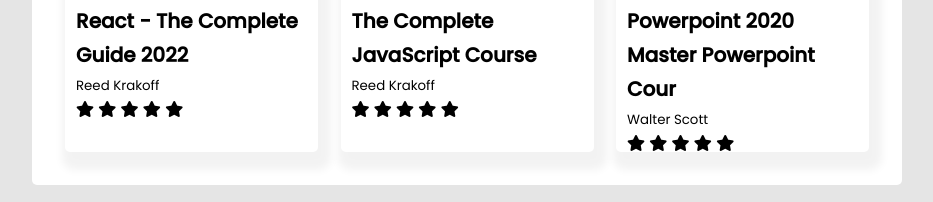
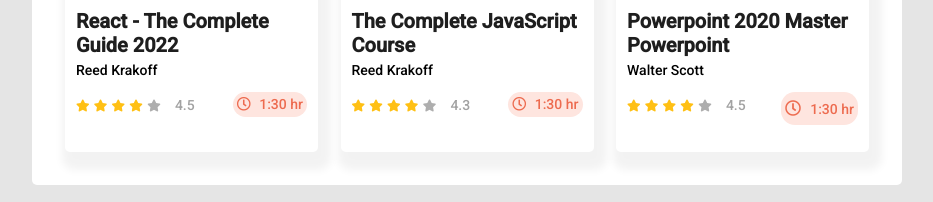
Before and after one commit to ahanafislam/PHero-leader-bord, a plain HTML site: page index.html in a window 1280 px wide. Shown: the part 1061-1263 px from the top of the page, without its empty margins (173-1106 px from the left). Drawn offline with Linux system fonts and the light colour scheme.

Commit message:
Done Job

```diff
--- a/index.html
+++ b/index.html
@@ -119,11 +119,16 @@
                     <small>Reed Krakoff</small>
                     <div class="course-info">
                         <div class="rating">
+                            <i class="fas fa-star rated"></i>
+                            <i class="fas fa-star rated"></i>
+                            <i class="fas fa-star rated"></i>
+                            <i class="fas fa-star rated"></i>
                             <i class="fas fa-star"></i>
-                            <i class="fas fa-star"></i>
-                            <i class="fas fa-star"></i>
-                            <i class="fas fa-star"></i>
-                            <i class="fas fa-star"></i>
+                            <small>4.5</small>
+                            <small class="course-duration">
+                                <i class="far fa-clock"></i>
+                                <small>1:30 hr</small>
+                            </small>
                         </div>
                     </div>
                 </article>
@@ -133,25 +138,35 @@
                     <small>Reed Krakoff</small>
                     <div class="course-info">
                         <div class="rating">
+                            <i class="fas fa-star rated"></i>
+                            <i class="fas fa-star rated"></i>
+                            <i class="fas fa-star rated"></i>
+                            <i class="fas fa-star rated"></i>
                             <i class="fas fa-star"></i>
-                            <i class="fas fa-star"></i>
-                            <i class="fas fa-star"></i>
-                            <i class="fas fa-star"></i>
-                            <i class="fas fa-star"></i>
+                            <small>4.3</small>
+                            <small class="course-duration">
+                                <i class="far fa-clock"></i>
+                                <small>1:30 hr</small>
+                            </small>
                         </div>
                     </div>
                 </article>
                 <article class="course">
                     <img src="images/courses/course-2.png" alt="Powerpoint-Course-Pic">
-                    <h2>Powerpoint 2020 Master Powerpoint Cour</h2>
+                    <h2>Powerpoint 2020 Master Powerpoint</h2>
                     <small>Walter Scott</small>
                     <div class="course-info">
                         <div class="rating">
+                            <i class="fas fa-star rated"></i>
+                            <i class="fas fa-star rated"></i>
+                            <i class="fas fa-star rated"></i>
+                            <i class="fas fa-star rated"></i>
                             <i class="fas fa-star"></i>
-                            <i class="fas fa-star"></i>
-                            <i class="fas fa-star"></i>
-                            <i class="fas fa-star"></i>
-                            <i class="fas fa-star"></i>
+                            <small>4.5</small>
+                            <span class="course-duration">
+                                <i class="far fa-clock"></i>
+                                <small>1:30 hr</small>
+                            </span>
                         </div>
                     </div>
                 </article>
--- a/style.css
+++ b/style.css
@@ -1,5 +1,6 @@
 /* Import Fonts */
 @import url('https://fonts.googleapis.com/css2?family=Poppins:wght@400;500&display=swap');
+@import url('https://fonts.googleapis.com/css2?family=Roboto:wght@500&display=swap');
 
 /* Common Style */
 *{
@@ -28,6 +29,7 @@ a{
     text-decoration: none;
     color: var(--brand-color);
     font-size: 16px;
+    font-weight: 400;
 }
 
 h1{
@@ -178,6 +180,56 @@ main > .container{
     height: 104px;
 }
 
+.course h2,small{
+    font-family: 'Roboto', sans-serif;
+}
+
+.course h2{
+    margin-top: 5px;
+    color: #1E1E1E;
+    line-height: 24px;
+}
+
+.course small{
+    font-weight: 400;
+    font-size: 14px;
+    line-height: 17px;
+}
+
+.fa-star{
+    font-size: 12px;
+    color: #AEAEAE;
+}
+
+.fas.fa-star.rated{
+    color: #FFC014;
+}
+
+.rating{
+    margin: 10px 0;
+}
+
+.rating small{
+    color: #A2A2A2;
+    margin-left: 10px;
+
+}
+
+.course-duration{
+    float: right;
+    background-color:#FEE5DF;
+    padding: 4px;
+    border-radius: 14px;
+}
+
+.course-duration small, .fa-clock{
+    color: #ED6B4F;
+}
+
+.course-duration small{
+    margin-left: 5px;
+}
+
 /* Medis Query For Diffrent Screen */
 @media only screen and (max-width: 870px){
     .top-players{
```
